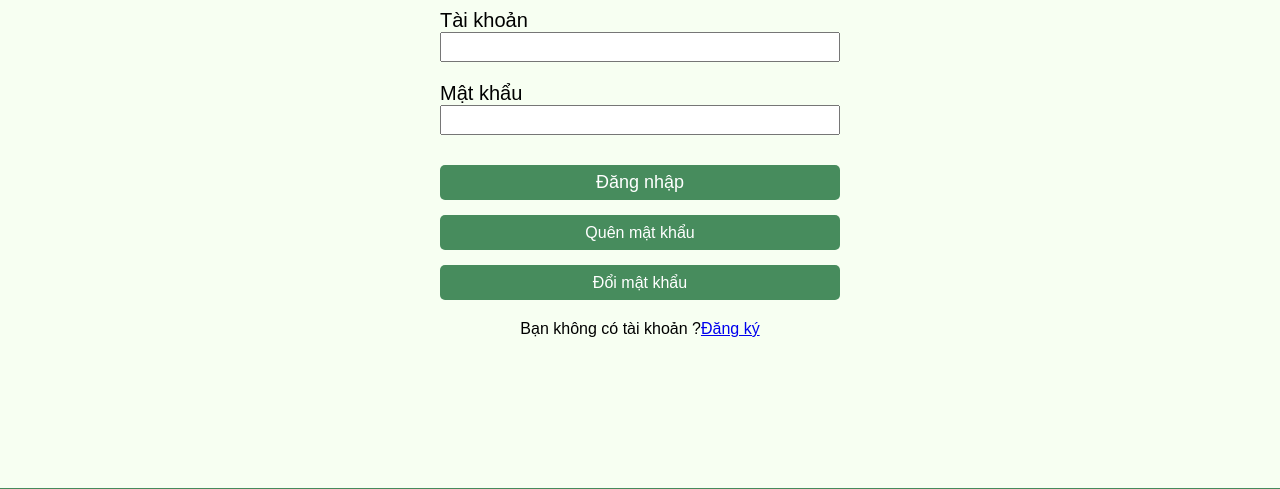
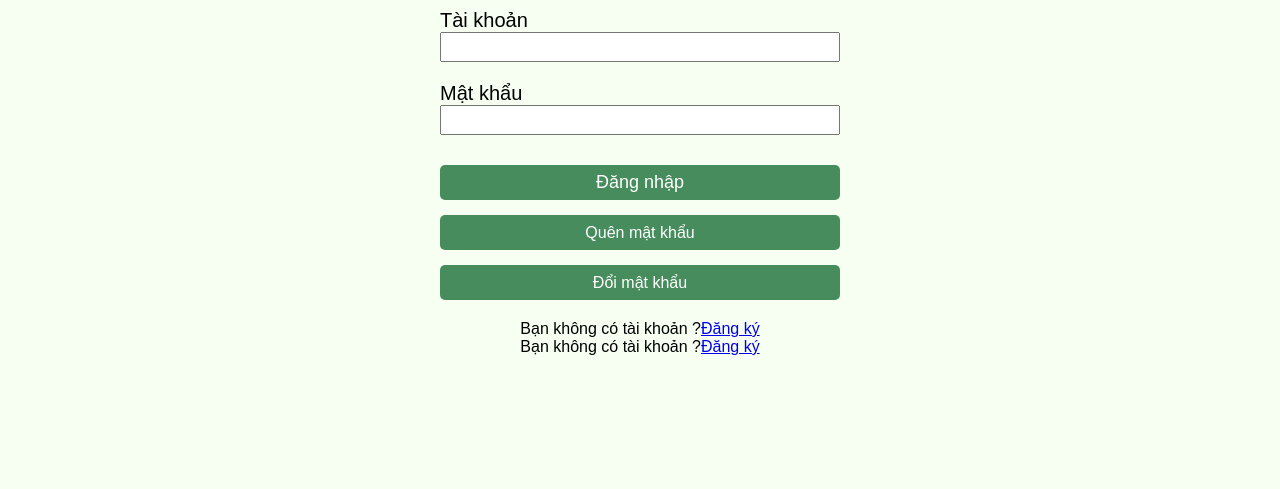
Before and after one commit to datntph33960/du_an_mau, a PHP site: page /index.php?act=login in a window 1280 px wide. Shown: the part 182-671 px from the top of the page. Run offline with PHP 8.4, Linux system fonts and the light colour scheme; data that the repository does not hold is empty.

Commit message:
day code

```diff
--- a/view/login.php
+++ b/view/login.php
@@ -121,6 +121,7 @@ body{
             </div>
             <div class="register">
                 <p>Bạn không có tài khoản ?<a href="index.php?act=register">Đăng ký</a></p>
+                <p>Bạn không có tài khoản ?<a href="index.php?act=register">Đăng ký</a></p>
             </div>
         </form>
     </div>
```
